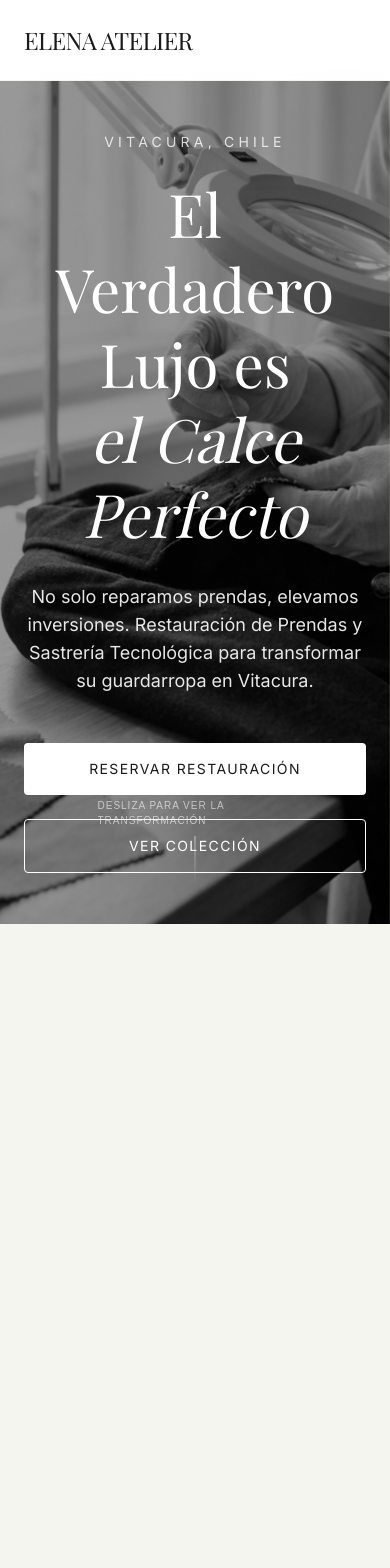
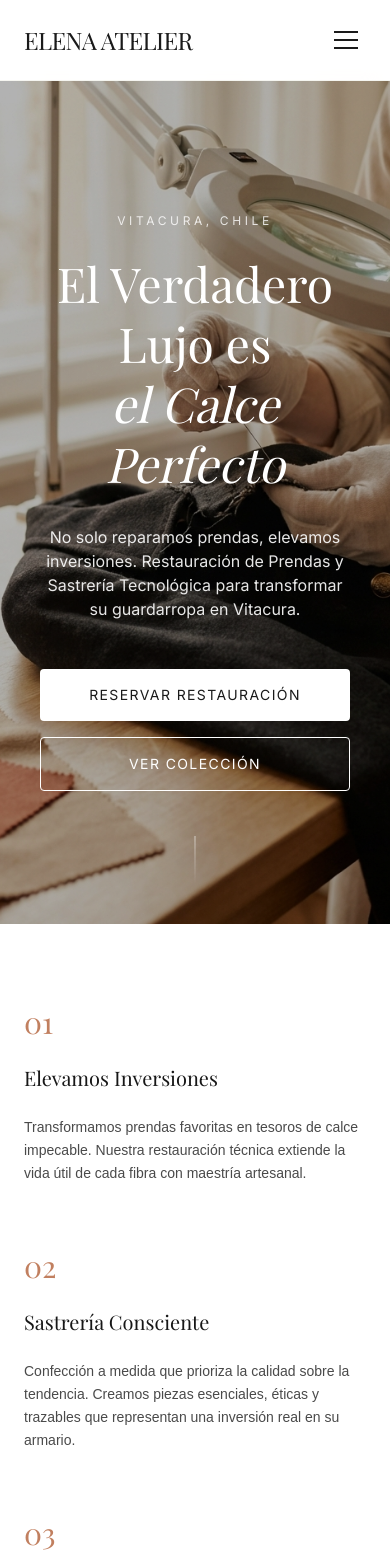
Before and after one commit to Gaz-Style/elena-atelier, a Next.js app: page / in a window 390 px wide. Shown: the top 1568 px of the page. Built offline with nearby package versions, Linux system fonts and the light colour scheme; a web font is replaced by a local one.

Commit message:
feat: remove hero scroll effect and optimize for mobile

```diff
--- a/src/app/page.tsx
+++ b/src/app/page.tsx
@@ -7,26 +7,26 @@ export default function Home() {
       <Hero />
 
       {/* Value Proposition Section */}
-      <section className="py-32 px-6 bg-white">
-        <div className="max-w-7xl mx-auto grid md:grid-cols-3 gap-24">
+      <section className="py-20 md:py-32 px-6 bg-white">
+        <div className="max-w-7xl mx-auto grid md:grid-cols-3 gap-16 md:gap-24">
           <Link href="/restauracion" className="space-y-6 group cursor-pointer block">
-            <span className="text-brand-terracotta font-serif text-4xl block">01</span>
-            <h3 className="font-serif text-2xl group-hover:text-brand-terracotta transition-colors">Elevamos Inversiones</h3>
-            <p className="text-text-secondary leading-relaxed">
+            <span className="text-brand-terracotta font-serif text-3xl md:text-4xl block">01</span>
+            <h3 className="font-serif text-xl md:text-2xl group-hover:text-brand-terracotta transition-colors">Elevamos Inversiones</h3>
+            <p className="text-text-secondary leading-relaxed text-sm md:text-base">
               Transformamos prendas favoritas en tesoros de calce impecable. Nuestra restauración técnica extiende la vida útil de cada fibra con maestría artesanal.
             </p>
           </Link>
           <Link href="/sastreria" className="space-y-6 group cursor-pointer block">
-            <span className="text-brand-terracotta font-serif text-4xl block">02</span>
-            <h3 className="font-serif text-2xl group-hover:text-brand-terracotta transition-colors">Sastrería Consciente</h3>
-            <p className="text-text-secondary leading-relaxed">
+            <span className="text-brand-terracotta font-serif text-3xl md:text-4xl block">02</span>
+            <h3 className="font-serif text-xl md:text-2xl group-hover:text-brand-terracotta transition-colors">Sastrería Consciente</h3>
+            <p className="text-text-secondary leading-relaxed text-sm md:text-base">
               Confección a medida que prioriza la calidad sobre la tendencia. Creamos piezas esenciales, éticas y trazables que representan una inversión real en su armario.
             </p>
           </Link>
           <div className="space-y-6">
-            <span className="text-brand-terracotta font-serif text-4xl block">03</span>
-            <h3 className="font-serif text-2xl">Producción Responsable</h3>
-            <p className="text-text-secondary leading-relaxed">
+            <span className="text-brand-terracotta font-serif text-3xl md:text-4xl block">03</span>
+            <h3 className="font-serif text-xl md:text-2xl">Producción Responsable</h3>
+            <p className="text-text-secondary leading-relaxed text-sm md:text-base">
               Colaboramos con boutiques locales para fabricar lotes pequeños, reduciendo el desperdicio y garantizando un pago justo por artesanía de alto nivel.
             </p>
           </div>
@@ -34,20 +34,22 @@ export default function Home() {
       </section>
 
       {/* Location / GEO Section */}
-      <section className="py-32 bg-brand-sand/50 px-6">
-        <div className="max-w-7xl mx-auto flex flex-col md:flex-row items-center gap-16">
-          <div className="flex-1 space-y-8">
-            <h2 className="font-serif text-5xl leading-tight">Expertise local <br />en Vitacura</h2>
-            <div className="space-y-4 font-sans text-text-secondary">
-              <p className="text-xl text-brand-charcoal">Av. Tabancura 1091, Santiago, Chile</p>
-              <p>Nuestro estudio combina la tradición manual con trazabilidad digital. Venga a conocer el proceso detrás de cada costura.</p>
-              <p className="text-sm">Lunes a Viernes: 10:00 - 19:00 <br />Sábados: Con cita previa</p>
+      <section className="py-20 md:py-32 bg-brand-sand/50 px-6">
+        <div className="max-w-7xl mx-auto flex flex-col md:flex-row items-center gap-12 md:gap-16">
+          <div className="flex-1 space-y-8 w-full">
+            <h2 className="font-serif text-4xl md:text-5xl leading-tight text-center md:text-left">Expertise local <br className="hidden md:block" />en Vitacura</h2>
+            <div className="space-y-4 font-sans text-text-secondary text-center md:text-left">
+              <p className="text-lg md:text-xl text-brand-charcoal">Av. Tabancura 1091, Santiago, Chile</p>
+              <p className="text-sm md:text-base">Nuestro estudio combina la tradición manual con trazabilidad digital. Venga a conocer el proceso detrás de cada costura.</p>
+              <p className="text-xs md:text-sm">Lunes a Viernes: 10:00 - 19:00 <br />Sábados: Con cita previa</p>
             </div>
-            <button className="bg-brand-charcoal text-white px-10 py-4 rounded-sm hover:bg-brand-terracotta transition-all uppercase tracking-widest text-xs font-medium">
-              Agendar Visita
-            </button>
+            <div className="flex justify-center md:justify-start">
+              <button className="bg-brand-charcoal text-white px-10 py-4 rounded-sm hover:bg-brand-terracotta transition-all uppercase tracking-widest text-xs font-medium w-full md:w-auto">
+                Agendar Visita
+              </button>
+            </div>
           </div>
-          <div className="flex-1 h-[500px] w-full rounded-sm overflow-hidden relative shadow-2xl">
+          <div className="flex-1 h-[350px] md:h-[500px] w-full rounded-sm overflow-hidden relative shadow-2xl">
             <img
               src="/assets/media/elena_atelier_vitacura_showroom.png"
               alt="Elena Atelier Showroom Vitacura"
--- a/src/components/Hero.tsx
+++ b/src/components/Hero.tsx
@@ -1,45 +1,25 @@
 'use client';
 
-import { motion, useScroll, useTransform } from 'framer-motion';
-import { useRef } from 'react';
+import { motion } from 'framer-motion';
 import Image from 'next/image';
 
 export default function Hero() {
-    const containerRef = useRef<HTMLDivElement>(null);
-    const { scrollYProgress } = useScroll({
-        target: containerRef,
-        offset: ["start start", "end end"]
-    });
-
-    const opacityBefore = useTransform(scrollYProgress, [0, 0.4], [1, 0]);
-    const opacityAfter = useTransform(scrollYProgress, [0.4, 0.8], [0, 1]);
-    const scale = useTransform(scrollYProgress, [0, 1], [1, 1.05]);
-
     return (
-        <section ref={containerRef} className="relative h-[200vh] bg-brand-sand">
-            <div className="sticky top-0 h-screen overflow-hidden flex flex-col items-center justify-center px-6">
-
+        <section className="relative h-screen bg-brand-sand overflow-hidden">
             <div className="absolute inset-0 z-0">
-                    <motion.div
-                        style={{ opacity: opacityBefore, scale }}
-                        className="absolute inset-0 bg-[url('/hero-before.jpg')] bg-cover bg-center grayscale brightness-75"
-                    >
-                        <div className="absolute inset-0 bg-black/20" />
-                    </motion.div>
-
-                    <motion.div
-                        style={{ opacity: opacityAfter, scale }}
+                <div
                     className="absolute inset-0 bg-[url('/hero-after.jpg')] bg-cover bg-center"
                 >
-                        <div className="absolute inset-0 bg-black/10" />
-                    </motion.div>
+                    <div className="absolute inset-0 bg-black/30" />
+                </div>
             </div>
 
-                <div className="relative z-10 text-center max-w-4xl">
+            <div className="relative z-10 h-full flex flex-col items-center justify-center px-6 text-center">
+                <div className="max-w-4xl">
                     <motion.span
                         initial={{ opacity: 0, y: 20 }}
                         whileInView={{ opacity: 1, y: 0 }}
-                        className="font-sans text-sm uppercase tracking-[0.3em] text-white/80 mb-6 block"
+                        className="font-sans text-xs md:text-sm uppercase tracking-[0.3em] text-white/80 mb-6 block"
                     >
                         Vitacura, Chile
                     </motion.span>
@@ -47,7 +27,7 @@ export default function Hero() {
                         initial={{ opacity: 0, y: 30 }}
                         whileInView={{ opacity: 1, y: 0 }}
                         transition={{ delay: 0.2 }}
-                        className="font-serif text-6xl md:text-8xl text-white mb-8 leading-tight"
+                        className="font-serif text-5xl md:text-8xl text-white mb-8 leading-tight"
                     >
                         El Verdadero Lujo es <br /> <span className="italic">el Calce Perfecto</span>
                     </motion.h1>
@@ -55,12 +35,12 @@ export default function Hero() {
                         initial={{ opacity: 0 }}
                         whileInView={{ opacity: 1 }}
                         transition={{ delay: 0.4 }}
-                        className="font-sans text-lg md:text-xl text-white/90 max-w-2xl mx-auto mb-12"
+                        className="font-sans text-base md:text-xl text-white/90 max-w-2xl mx-auto mb-12 px-4"
                     >
                         No solo reparamos prendas, elevamos inversiones. Restauración de Prendas y Sastrería Tecnológica para transformar su guardarropa en Vitacura.
                     </motion.p>
 
-                    <div className="flex flex-col md:flex-row items-center justify-center gap-6">
+                    <div className="flex flex-col md:flex-row items-center justify-center gap-4 md:gap-6 px-4">
                         <button className="bg-white text-brand-charcoal px-10 py-4 rounded-sm font-sans text-sm uppercase tracking-widest hover:bg-brand-terracotta hover:text-white transition-all w-full md:w-auto">
                             Reservar Restauración
                         </button>
@@ -69,14 +49,10 @@ export default function Hero() {
                         </button>
                     </div>
                 </div>
+            </div>
 
-                <motion.div
-                    style={{ opacity: opacityBefore }}
-                    className="absolute bottom-10 left-1/2 -translate-x-1/2 flex flex-col items-center text-white/60"
-                >
-                    <span className="text-[10px] uppercase tracking-widest mb-2">Desliza para ver la transformación</span>
+            <div className="absolute bottom-10 left-1/2 -translate-x-1/2 flex flex-col items-center text-white/60">
                 <div className="w-px h-12 bg-gradient-to-b from-white/60 to-transparent" />
-                </motion.div>
             </div>
         </section>
     );
--- a/src/components/Navbar.tsx
+++ b/src/components/Navbar.tsx
@@ -1,6 +1,18 @@
+'use client';
+
 import Link from 'next/link';
+import { useState } from 'react';
+import { motion, AnimatePresence } from 'framer-motion';
 
 export default function Navbar() {
+    const [isOpen, setIsOpen] = useState(false);
+
+    const navLinks = [
+        { href: '/restauracion', label: 'Restauración' },
+        { href: '/sastreria', label: 'Sastrería' },
+        { href: '/b2b', label: 'B2B' },
+    ];
+
     return (
         <nav className="fixed top-0 w-full z-50 bg-white/80 backdrop-blur-md border-b border-brand-sand">
             <div className="max-w-7xl mx-auto px-6 h-20 flex items-center justify-between">
@@ -8,15 +20,59 @@ export default function Navbar() {
                     ELENA ATELIER
                 </Link>
 
+                {/* Desktop Menu */}
                 <div className="hidden md:flex items-center space-x-12 text-sm uppercase tracking-widest font-sans text-text-secondary">
-                    <Link href="/restauracion" className="hover:text-brand-terracotta transition-colors">Restauración</Link>
-                    <Link href="/sastreria" className="hover:text-brand-terracotta transition-colors">Sastrería</Link>
-                    <Link href="/b2b" className="hover:text-brand-terracotta transition-colors">B2B</Link>
+                    {navLinks.map((link) => (
+                        <Link key={link.href} href={link.href} className="hover:text-brand-terracotta transition-colors">
+                            {link.label}
+                        </Link>
+                    ))}
                     <Link href="/appointment" className="bg-brand-charcoal text-white px-6 py-3 rounded-sm hover:bg-brand-terracotta transition-all">
                         Agendar Cita
                     </Link>
                 </div>
+
+                {/* Mobile Menu Toggle */}
+                <button
+                    className="md:hidden flex flex-col gap-1.5 z-50 p-2"
+                    onClick={() => setIsOpen(!isOpen)}
+                    aria-label="Toggle menu"
+                >
+                    <div className={`w-6 h-0.5 bg-brand-charcoal transition-transform ${isOpen ? 'rotate-45 translate-y-[8px]' : ''}`} />
+                    <div className={`w-6 h-0.5 bg-brand-charcoal transition-opacity ${isOpen ? 'opacity-0' : ''}`} />
+                    <div className={`w-6 h-0.5 bg-brand-charcoal transition-transform ${isOpen ? '-rotate-45 -translate-y-[8px]' : ''}`} />
+                </button>
             </div>
+
+            {/* Mobile Menu Overlay */}
+            <AnimatePresence>
+                {isOpen && (
+                    <motion.div
+                        initial={{ opacity: 0, y: -20 }}
+                        animate={{ opacity: 1, y: 0 }}
+                        exit={{ opacity: 0, y: -20 }}
+                        className="fixed inset-0 bg-white z-40 flex flex-col items-center justify-center space-y-8 md:hidden"
+                    >
+                        {navLinks.map((link) => (
+                            <Link
+                                key={link.href}
+                                href={link.href}
+                                onClick={() => setIsOpen(false)}
+                                className="font-serif text-3xl text-brand-charcoal hover:text-brand-terracotta transition-colors"
+                            >
+                                {link.label}
+                            </Link>
+                        ))}
+                        <Link
+                            href="/appointment"
+                            onClick={() => setIsOpen(false)}
+                            className="bg-brand-charcoal text-white px-10 py-4 rounded-sm hover:bg-brand-terracotta transition-all uppercase tracking-widest text-sm"
+                        >
+                            Agendar Cita
+                        </Link>
+                    </motion.div>
+                )}
+            </AnimatePresence>
         </nav>
     );
 }
```
Lines whose indentation alone changed are shown as unchanged.
